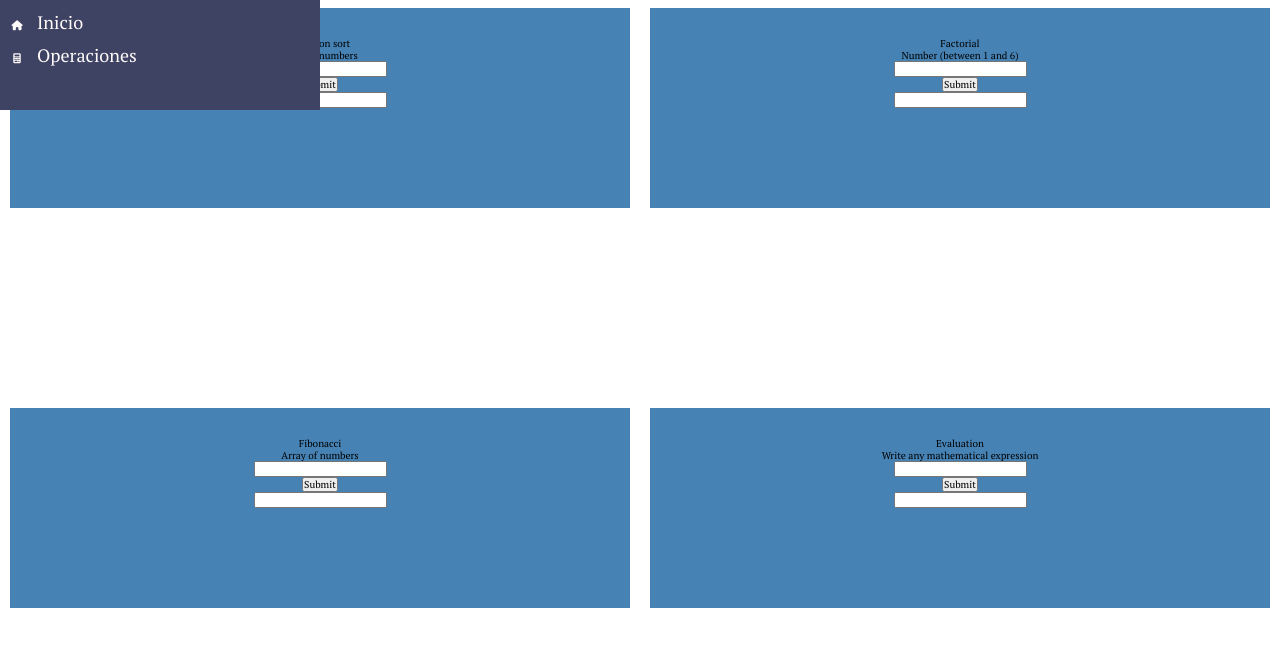
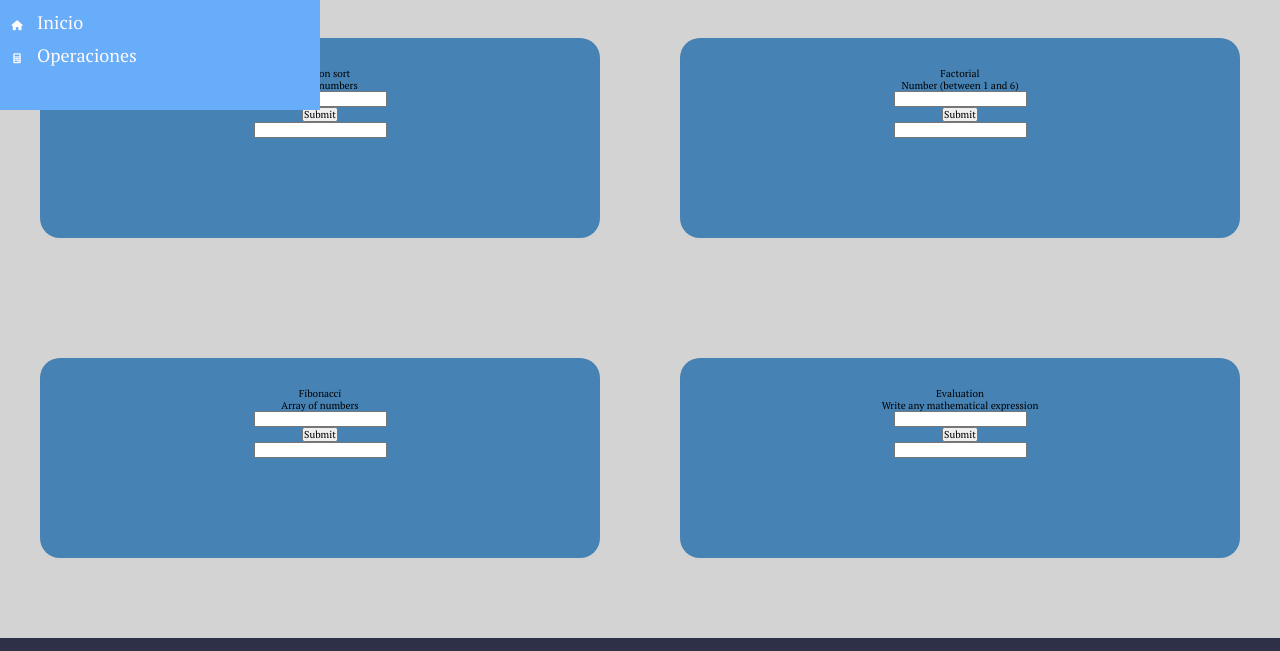
Before and after one commit to UCSP-CS2B1/frontend-laboratory-404-error-squad, a website: page pages/ejercicios.html in a window 1280 px wide. Shown: the part 52-703 px from the top of the page. Drawn offline with Linux system fonts and the light colour scheme.

Commit message:
flex container

```diff
--- a/css/style.css
+++ b/css/style.css
@@ -102,11 +102,11 @@ h3 {
 	font-weight: 100;
 }
 body {
-	height: 100vh;
+	/*height: 100vh;*/
 	min-height: var(--mobile-h);
 	display: flex;
 	flex-flow: column;
-	justify-content: space-between;
+
 }
 /*--------------------------------------------------------------
 2.1 Header
@@ -157,7 +157,7 @@ body {
 	position: relative;
 	top: -1000px;
 	height: calc(26vh - 64px);
-	background: #3e4263;
+	background: #67ADFA;
 	transition: all 1s;
 	z-index: 1;
 	width: 25%;
@@ -205,7 +205,7 @@ body {
 		position: relative;
 		top: -1000px;
 		height: calc(20vh - 64px);
-		background: #3e4263;
+		background: #67ADFA;
 		transition: all 1s;
 		z-index: 1;
 		width: 100%;
@@ -314,6 +314,7 @@ footer {
 	height: 15vh;
 	min-height: 96px;
 	background-color: var(--black);
+	margin-top: auto;
 }
 
 .footer-cont {
@@ -370,19 +371,27 @@ footer {
 /*--------------------------------------------------------------
 3 ejercicios.html
 --------------------------------------------------------------*/
-
+main {
+	background-color: lightgray;
+	align-items: flex-start;
+	padding: 0;
+	margin: 0;
+	min-height: 80vh;
+	justify-content: space-between;
+}
 .main-flex-container {
 	display: flex;
 	flex-wrap: wrap;
-	justify-content: space-evenly;
-	height: 100vh;
-	align-items: flex-start;
+	justify-content: space-between;
+	align-items: space-between;
+	height: 80vh;
 }
 
 .flex-container {
 	background-color: steelblue;
+	border-radius: 2em;
 	padding: 30px;
-	margin: 10px;
+	margin: 40px;
 	width: 40%;
 	height: 200px;
 	flex-grow: 1;
```
